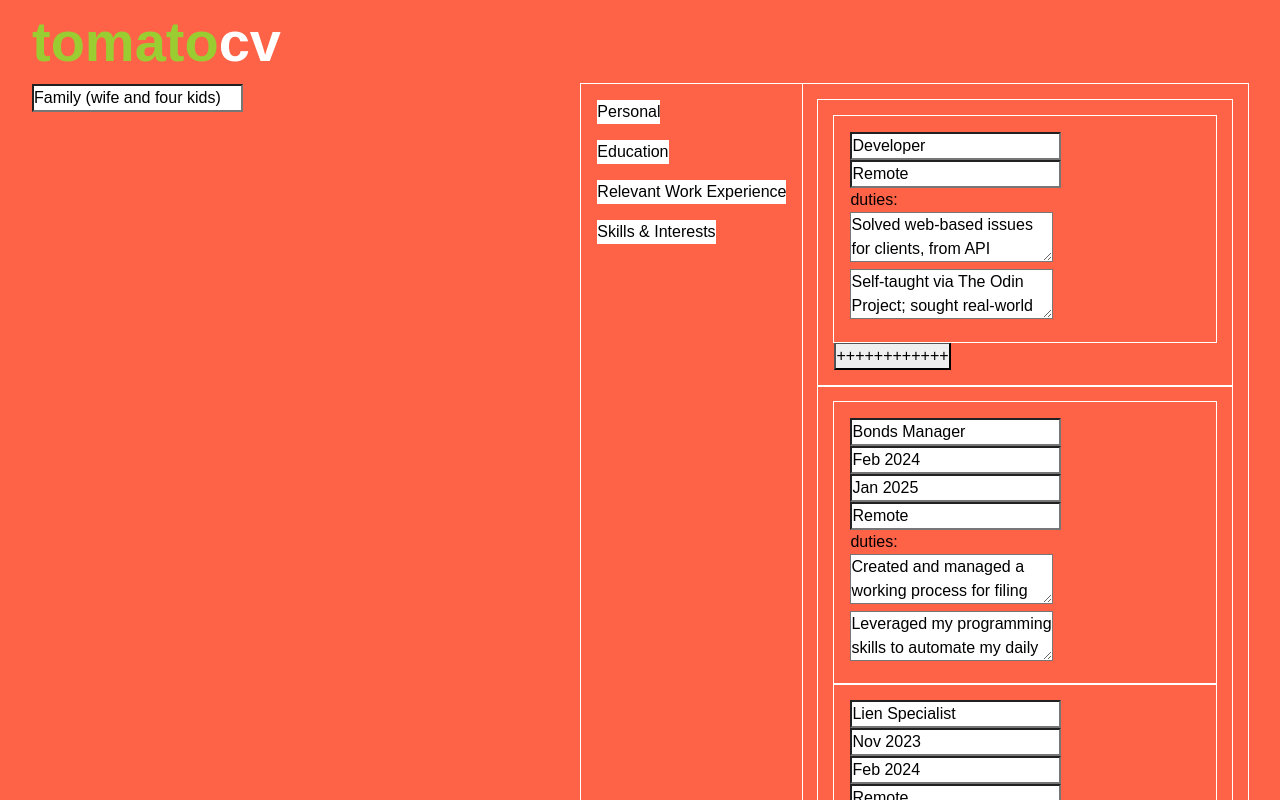
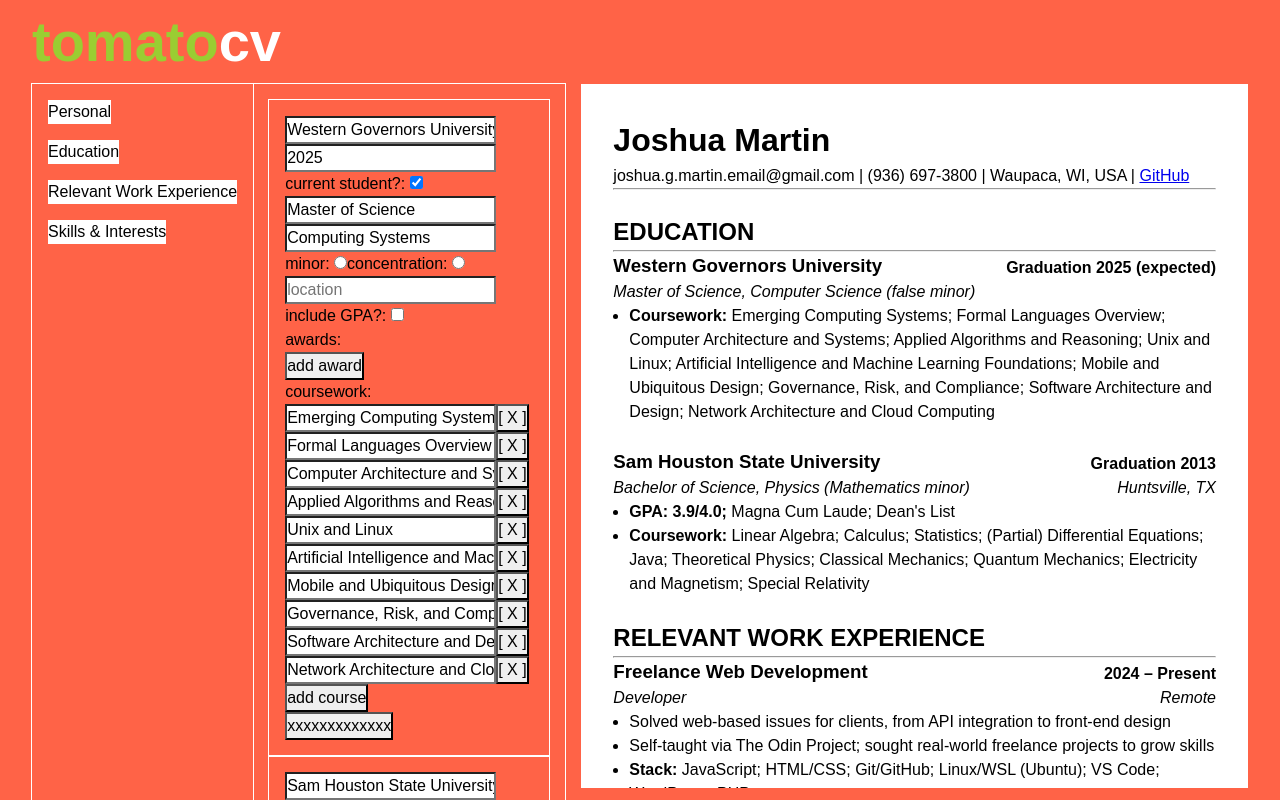
Before and after one commit to joshuaGmartin/cv-app, a React (Vite) app: page / in a window 1280 px wide. Shown: the top 800 px of the page. Built offline with nearby package versions, Linux system fonts and the light colour scheme.

Commit message:
Implement dataHandle components for personal/ed inputs.
Need fix a few minor bugs, then move to refactoring WorkEx inputs.

```diff
--- a/src/App.jsx
+++ b/src/App.jsx
@@ -12,119 +12,6 @@ function App() {
 
   return (
     <>
-      {/* test */}
-      {/* <GetDataInput
-        // e={null}
-        userData={userData}
-        setUserData={setUserData}
-        level_0_key={"personal"}
-        level_1_key={"fullname"}
-        level_1_id={null}
-        level_2_key={null}
-        level_2_id={null}
-        listIndexToChange={null}
-      /> */}
-      {/* <GetDataInput
-        // e={null}
-        userData={userData}
-        setUserData={setUserData}
-        level_0_key={"education"}
-        level_1_key={"minorOrSpec"}
-        level_1_id={userData.education[0].id}
-        level_2_key={null}
-        level_2_id={null}
-        listIndexToChange={null}
-      /> */}
-      {/* <GetDataInput
-        // e={null}
-        userData={userData}
-        setUserData={setUserData}
-        level_0_key={"education"}
-        level_1_key={"minor"}
-        level_1_id={userData.education[0].id}
-        level_2_key={null}
-        level_2_id={null}
-        listIndexToChange={null}
-      /> */}
-      {/* <GetDataInput
-        // e={null}
-        userData={userData}
-        setUserData={setUserData}
-        level_0_key={"education"}
-        level_1_key={"concentration"}
-        level_1_id={userData.education[0].id}
-        level_2_key={null}
-        level_2_id={null}
-        listIndexToChange={null}
-      /> */}
-      {/* <GetDataInput
-        // e={null}
-        userData={userData}
-        setUserData={setUserData}
-        level_0_key={"education"}
-        level_1_key={"includeGPA"}
-        level_1_id={userData.education[0].id}
-        level_2_key={null}
-        level_2_id={null}
-        listIndexToChange={null}
-      /> */}
-      {/* <GetDataInput
-        // e={null}
-        userData={userData}
-        setUserData={setUserData}
-        level_0_key={"education"}
-        level_1_key={"coursework"}
-        level_1_id={userData.education[0].id}
-        level_2_key={null}
-        level_2_id={null}
-        listIndexToChange={0}
-      /> */}
-      {/* <GetDataInput
-        // e={null}
-        userData={userData}
-        setUserData={setUserData}
-        level_0_key={"workExperience"}
-        level_1_key={"employer"}
-        level_1_id={userData.workExperience[0].id}
-        level_2_key={null}
-        level_2_id={null}
-        listIndexToChange={null}
-      /> */}
-      {/* <GetDataInput
-        // e={null}
-        userData={userData}
-        setUserData={setUserData}
-        level_0_key={"workExperience"}
-        level_1_key={"jobsInfo"}
-        level_1_id={userData.workExperience[0].id}
-        level_2_key={"duties"}
-        level_2_id={userData.workExperience[0].jobsInfo[0].id}
-        listIndexToChange={0}
-      /> */}
-      {/* <GetDataInput
-        // e={null}
-        userData={userData}
-        setUserData={setUserData}
-        level_0_key={"workExperience"}
-        level_1_key={"jobsInfo"}
-        level_1_id={userData.workExperience[0].id}
-        level_2_key={"location"}
-        level_2_id={userData.workExperience[0].jobsInfo[0].id}
-        listIndexToChange={null}
-      /> */}
-      <GetDataInput
-        // e={null}
-        userData={userData}
-        setUserData={setUserData}
-        level_0_key={"skillsAndInt"}
-        level_1_key={"interests"}
-        level_1_id={null}
-        level_2_key={null}
-        level_2_id={null}
-        listIndexToChange={0}
-      />
-      {/* end of test */}
-
       <InfoInput
         userData={userData}
         setUserData={setUserData}
--- a/src/components/InfoInput.jsx
+++ b/src/components/InfoInput.jsx
@@ -47,17 +47,17 @@ export default function InfoInput({ userData, setUserData, resetData }) {
           //   resetData={resetData}
           // />
 
-          // <InfoInput_Education
+          <InfoInput_Education
+            userData={userData}
+            setUserData={setUserData}
+            resetData={resetData}
+          />
+
+          // <InfoInput_WorkExp
           //   userData={userData}
           //   setUserData={setUserData}
           //   resetData={resetData}
           // />
-
-          <InfoInput_WorkExp
-            userData={userData}
-            setUserData={setUserData}
-            resetData={resetData}
-          />
 
           // <InfoInput_SkillsAndInt
           //   userData={userData}
--- a/src/components/InfoInput_Education.jsx
+++ b/src/components/InfoInput_Education.jsx
@@ -1,4 +1,5 @@
-import * as componentBuilder from "../modules/componentBuilder.jsx";
+import { GetDataInput, GetDataButton } from "../modules/componentBuilder.jsx";
+import * as componentBuilder from "../modules/componentBuilder.jsx"; // delete later
 import { FocusHandler } from "../modules/Helper.jsx";
 
 export default function InfoInput_Education({
@@ -19,9 +20,11 @@ export default function InfoInput_Education({
               setUserData,
               setFocusElementInfo
             )}
+
             <button
               className="delete-education-button"
               onClick={() =>
+                // add to dataHandler
                 setUserData({
                   ...userData,
                   education: userData.education.filter(
@@ -69,69 +72,72 @@ function getEducationInputs(
 function getEducationInputs_topLines(thisEd, userData, setUserData) {
   return (
     <div className="education-top-lines-inputs">
-      {componentBuilder.getTextInput(
-        thisEd,
-        "school",
-        userData,
-        setUserData,
-        thisEd.id + "-school-input"
-      )}
+      <GetDataInput
+        userData={userData}
+        setUserData={setUserData}
+        level_0_key={"education"}
+        level_1_key={"school"}
+        level_1_id={thisEd.id}
+      />
 
       <div className="grad-year-line">
-        {componentBuilder.getTextInput(
-          thisEd,
-          "gradYear",
-          userData,
-          setUserData,
-          thisEd.id + "-gradYear-input"
-        )}
-        {componentBuilder.getCheckBoxInput(
-          thisEd,
-          "currentStudent",
-          userData,
-          setUserData,
-          thisEd.id + "-currentStudent-input"
-        )}
+        <GetDataInput
+          userData={userData}
+          setUserData={setUserData}
+          level_0_key={"education"}
+          level_1_key={"gradYear"}
+          level_1_id={thisEd.id}
+        />
+        <GetDataInput
+          userData={userData}
+          setUserData={setUserData}
+          level_0_key={"education"}
+          level_1_key={"currentStudent"}
+          level_1_id={thisEd.id}
+        />
       </div>
 
-      {componentBuilder.getTextInput(
-        thisEd,
-        "location",
-        userData,
-        setUserData,
-        thisEd.id + "-location-input"
-      )}
-      {componentBuilder.getTextInput(
-        thisEd,
-        "degree",
-        userData,
-        setUserData,
-        thisEd.id + "-degree-input"
-      )}
+      <div className="degree-line">
+        <GetDataInput
+          userData={userData}
+          setUserData={setUserData}
+          level_0_key={"education"}
+          level_1_key={"degree"}
+          level_1_id={thisEd.id}
+        />
 
-      <div className="minOrSpec-line">
-        {componentBuilder.getTextInput(
-          thisEd,
-          "minorOrSpec",
-          userData,
-          setUserData,
-          thisEd.id + "-minorOrSpec-input"
-        )}
-        {componentBuilder.getRadioInput(
-          thisEd,
-          "minor",
-          userData,
-          setUserData,
-          thisEd.id + "-minor-input"
-        )}{" "}
-        {componentBuilder.getRadioInput(
-          thisEd,
-          "concentration",
-          userData,
-          setUserData,
-          thisEd.id + "-concentration-input"
-        )}
+        <div className="minor-or-conc-line">
+          <GetDataInput
+            userData={userData}
+            setUserData={setUserData}
+            level_0_key={"education"}
+            level_1_key={"minorOrConc"}
+            level_1_id={thisEd.id}
+          />
+          <GetDataInput
+            userData={userData}
+            setUserData={setUserData}
+            level_0_key={"education"}
+            level_1_key={"minor"}
+            level_1_id={thisEd.id}
+          />
+          <GetDataInput
+            userData={userData}
+            setUserData={setUserData}
+            level_0_key={"education"}
+            level_1_key={"concentration"}
+            level_1_id={thisEd.id}
+          />
+        </div>
       </div>
+
+      <GetDataInput
+        userData={userData}
+        setUserData={setUserData}
+        level_0_key={"education"}
+        level_1_key={"location"}
+        level_1_id={thisEd.id}
+      />
     </div>
   );
 }
@@ -149,16 +155,32 @@ function getEducationInputs_listInputs(
         thisEd,
         userData,
         setUserData,
-        "award",
+        "awards",
         setFocusElementInfo
       )}
       {getEducationInputs_listItemInput(
         thisEd,
         userData,
         setUserData,
+        "coursework",
+        setFocusElementInfo
+      )}
+
+      {/* OLD */}
+      {/* {OLD_getEducationInputs_listItemInput(
+        thisEd,
+        userData,
+        setUserData,
+        "award",
+        setFocusElementInfo
+      )} */}
+      {/* {OLD_getEducationInputs_listItemInput(
+        thisEd,
+        userData,
+        setUserData,
         "course",
         setFocusElementInfo
-      )}
+      )} */}
     </div>
   );
 }
@@ -166,36 +188,98 @@ function getEducationInputs_listInputs(
 function getEducationInputs_gpaInputs(thisEd, userData, setUserData) {
   return (
     <div className="gpa-inputs">
-      {componentBuilder.getCheckBoxInput(
-        thisEd,
-        "gpa",
-        userData,
-        setUserData,
-        thisEd.id + "-includeGPA-input"
-      )}
-      {thisEd.gpa || thisEd.gpa === ""
-        ? componentBuilder.getTextInput(
-            thisEd,
-            "gpa",
-            userData,
-            setUserData,
-            thisEd.id + "-gpa-input"
-          )
-        : null}
-      {thisEd.gpa || thisEd.gpa === ""
-        ? componentBuilder.getTextInput(
-            thisEd,
-            "gpaScale",
-            userData,
-            setUserData,
-            thisEd.id + "-gpaScale-input"
-          )
-        : null}
+      <GetDataInput
+        userData={userData}
+        setUserData={setUserData}
+        level_0_key={"education"}
+        level_1_key={"includeGPA"}
+        level_1_id={thisEd.id}
+      />
+
+      {thisEd.gpa || thisEd.gpa === "" ? (
+        <>
+          <GetDataInput
+            userData={userData}
+            setUserData={setUserData}
+            level_0_key={"education"}
+            level_1_key={"gpa"}
+            level_1_id={thisEd.id}
+          />
+          <GetDataInput
+            userData={userData}
+            setUserData={setUserData}
+            level_0_key={"education"}
+            level_1_key={"gpaScale"}
+            level_1_id={thisEd.id}
+          />
+        </>
+      ) : null}
+    </div>
+  );
+}
+function getEducationInputs_listItemInput(
+  thisEd,
+  userData,
+  setUserData,
+  level_1_key,
+  setFocusElementInfo
+) {
+  let placeholder;
+
+  switch (level_1_key) {
+    case "awards":
+      placeholder = "award";
+      break;
+    case "coursework":
+      placeholder = "course";
+      break;
+  }
+
+  return (
+    <div className="education-input-list-input-section">
+      {level_1_key + ": "}
+      <div className="list-item-inputs">
+        {thisEd[level_1_key].map((listItem, index) => {
+          return (
+            <div
+              key={`${level_1_key}[${index}]-${thisEd.id}`}
+              className="list-input-and-del-btn"
+            >
+              <GetDataInput
+                userData={userData}
+                setUserData={setUserData}
+                level_0_key={"education"}
+                level_1_key={level_1_key}
+                level_1_id={thisEd.id}
+                listIndexToChange={index}
+              />
+              <GetDataButton
+                btnType="delete"
+                userData={userData}
+                setUserData={setUserData}
+                level_0_key={"education"}
+                level_1_key={level_1_key}
+                level_1_id={thisEd.id}
+                listIndexToChange={index}
+              />
+            </div>
+          );
+        })}
+      </div>
+      <GetDataButton
+        btnType="add"
+        userData={userData}
+        setUserData={setUserData}
+        level_0_key={"education"}
+        level_1_key={level_1_key}
+        level_1_id={thisEd.id}
+      />
     </div>
   );
 }
 
-function getEducationInputs_listItemInput(
+// delete later
+function OLD_getEducationInputs_listItemInput(
   thisEd,
   userData,
   setUserData,
--- a/src/components/ResumePortion_Education.jsx
+++ b/src/components/ResumePortion_Education.jsx
@@ -20,7 +20,7 @@ export default function ResumePortion_Education({ userData }) {
             <div className="education-second-line">
               <i>
                 {thisEd.degree}, {thisEd.major}
-                {getMinorOrSpecLine(thisEd)}
+                {getminorOrConcLine(thisEd)}
               </i>
               <i>{thisEd.location}</i>
             </div>
@@ -32,7 +32,7 @@ export default function ResumePortion_Education({ userData }) {
   );
 }
 
-function getMinorOrSpecLine(thisEd) {
+function getminorOrConcLine(thisEd) {
   if (thisEd.minor === "" || thisEd.concentration === "") {
     return null;
   } else {
--- a/src/modules/componentBuilder.jsx
+++ b/src/modules/componentBuilder.jsx
@@ -1,7 +1,35 @@
 import { changeData } from "./dataHandler.js";
 
+/*
+templates:
+
+<GetDataInput
+  userData={userData}
+  setUserData={setUserData}
+  level_0_key={""}
+  level_1_key={""}
+  level_1_id={""}
+  level_2_key={""}
+  level_2_id={""}
+  listIndexToChange={""}
+/>
+
+<GetDataButton
+  btnType=""
+  userData={userData}
+  setUserData={setUserData}
+  level_0_key={""}
+  level_1_key={""}
+  level_1_id={""}
+  level_2_key={""}
+  level_2_id={""}
+  listIndexToChange={""}
+/>
+
+*/
+
 // =======================================================================================
-// main function
+// main functions
 // =======================================================================================
 export function GetDataInput({
   e = null,
@@ -15,7 +43,6 @@ export function GetDataInput({
   listIndexToChange = null,
 }) {
   const args = {
-    e,
     userData,
     setUserData,
     level_0_key,
@@ -43,18 +70,52 @@ export function GetDataInput({
   }
 }
 
+export function GetDataButton({
+  btnType = null,
+  userData = null,
+  setUserData = null,
+  level_0_key = null,
+  level_1_key = null,
+  level_1_id = null,
+  level_2_key = null,
+  level_2_id = null,
+  listIndexToChange = null,
+}) {
+  const args = {
+    btnType,
+    userData,
+    setUserData,
+    level_0_key,
+    level_1_key,
+    level_1_id,
+    level_2_key,
+    level_2_id,
+    listIndexToChange,
+  };
+
+  switch (btnType) {
+    case "delete":
+      return getDeleteButton(args);
+    case "add":
+      return getAddButton(args);
+    default:
+      console.error("Button type doesn't not exist");
+      return;
+  }
+}
+
 // =======================================================================================
 // secondary functions
 // =======================================================================================
+
+// ====================== inputs ======================
 
 function getPersonalInput(args) {
   return get_level_0_textInput(args);
 }
 
 function getEducationInput(args) {
-  const thisEd = args.userData.education.find(
-    (thisEdMap) => thisEdMap.id === args.level_1_id
-  );
+  const thisEd = get_this_level_1(args);
 
   // qualifiers
   const checkboxKeys = ["currentStudent", "includeGPA"];
@@ -107,6 +168,40 @@ function getSkillsAndIntInput(args) {
   return get_level_0_listInput(args);
 }
 
+// ====================== buttons ======================
+
+function getDeleteButton(args) {
+  return (
+    <button
+      className={`delete-${args.level_1_key}-button`}
+      onClick={() => changeData(args)} // focus handle here?
+    >
+      {"[ X ]"}
+    </button>
+  );
+}
+
+function getAddButton(args) {
+  let buttonText = args.level_1_key;
+  switch (args.level_1_key) {
+    case "awards":
+      buttonText = "award";
+      break;
+    case "coursework":
+      buttonText = "course";
+      break;
+  }
+
+  return (
+    <button
+      className={`delete-${args.level_1_key}-button`}
+      onClick={() => changeData(args)} // focus handle here?
+    >
+      {"add " + buttonText}
+    </button>
+  );
+}
+
 // =======================================================================================
 // helper functions
 // =======================================================================================
@@ -119,12 +214,16 @@ export function getTextInput(args) {
 // ====================== level 0 ======================
 
 function get_level_0_textInput(args) {
+  let inputValue = args.userData[args.level_0_key][args.level_1_key];
+
+  // handle special
+  if (args.level_1_key === "portfolioLink") inputValue = inputValue.slice(8);
+
   return (
-    <div>
     <input
       type="text"
       placeholder={args.level_1_key}
-        value={args.userData[args.level_0_key][args.level_1_key]}
+      value={inputValue}
       onChange={(e) =>
         changeData({
           ...args,
@@ -132,7 +231,6 @@ function get_level_0_textInput(args) {
         })
       }
     />
-    </div>
   );
 }
 
@@ -150,7 +248,6 @@ function get_level_0_listInput(args) {
   }
 
   return (
-    <div>
     <input
       type="text"
       placeholder={placeholder}
@@ -166,7 +263,6 @@ function get_level_0_listInput(args) {
         })
       }
     />
-    </div>
   );
 }
 
@@ -181,7 +277,7 @@ function get_level_1_textInput(args, this_level_1) {
   switch (args.level_0_key) {
     case "education":
       switch (args.level_1_key) {
-        case "minorOrSpec":
+        case "minorOrConc":
           temp_level_1_key = "minor"; // auto assign key to minor and then check for concentration
           if (!this_level_1.minor) {
             temp_level_1_key = "concentration";
@@ -189,10 +285,6 @@ function get_level_1_textInput(args, this_level_1) {
           inputValue = this_level_1[temp_level_1_key];
           break;
 
-        case "gpa":
-        case "gpaScale":
-          if (inputValue === true) inputValue = "";
-          break;
         default:
           inputValue = this_level_1[args.level_1_key];
       }
@@ -235,7 +327,6 @@ function get_level_1_textInput(args, this_level_1) {
   }
 
   return (
-    <div>
     <input
       type="text"
       placeholder={placeholder}
@@ -247,7 +338,6 @@ function get_level_1_textInput(args, this_level_1) {
         })
       }
     />
-    </div>
   );
 }
 
@@ -265,7 +355,6 @@ function get_level_1_radioInput(args, this_level_1) {
   if (!name) console.error("Radio inputs must have name");
 
   return (
-    <div>
     <label htmlFor={this_level_1.id + "-" + args.level_1_key}>
       {args.level_1_key + ": "}
       <input
@@ -281,7 +370,6 @@ function get_level_1_radioInput(args, this_level_1) {
         }
       />
     </label>
-    </div>
   );
 }
 
@@ -302,7 +390,6 @@ function get_level_1_checkboxInput(args, this_level_1) {
   }
 
   return (
-    <div>
     <label htmlFor={this_level_1.id + "-" + args.level_1_key}>
       {label + "?: "}
       <input
@@ -317,13 +404,11 @@ function get_level_1_checkboxInput(args, this_level_1) {
         }
       />
     </label>
-    </div>
   );
 }
 
 function get_level_1_listItemInput(args, this_level_1) {
   return (
-    <div>
     <input
       type="text"
       placeholder={args.level_1_key}
@@ -335,19 +420,15 @@ function get_level_1_listItemInput(args, this_level_1) {
         })
       }
     />
-    </div>
   );
 }
 
 // ====================== level 2 ======================
 
 function get_level_2_textInput(args, this_level_1) {
-  const this_level_2 = this_level_1[args.level_1_key].find(
-    (this_level_2_map) => this_level_2_map.id === args.level_2_id
-  );
+  const this_level_2 = get_this_level_2(args, this_level_1);
 
   return (
-    <div>
     <input
       type="text"
       placeholder={args.level_2_key}
@@ -359,17 +440,13 @@ function get_level_2_textInput(args, this_level_1) {
         })
       }
     />
-    </div>
   );
 }
 
 function get_level_2_listItemInput(args, this_level_1) {
-  const this_level_2 = this_level_1[args.level_1_key].find(
-    (this_level_2_map) => this_level_2_map.id === args.level_2_id
-  );
+  const this_level_2 = get_this_level_2(args, this_level_1);
 
   return (
-    <div>
     <textarea
       type="text"
       placeholder={args.level_2_key}
@@ -381,7 +458,20 @@ function get_level_2_listItemInput(args, this_level_1) {
         })
       }
     />
-    </div>
+  );
+}
+
+// ====================== util ======================
+
+function get_this_level_1(args) {
+  return args.userData.education.find(
+    (this_level_1_map) => this_level_1_map.id === args.level_1_id
+  );
+}
+
+function get_this_level_2(args, this_level_1) {
+  return this_level_1[args.level_1_key].find(
+    (this_level_2_map) => this_level_2_map.id === args.level_2_id
   );
 }
 
--- a/src/modules/dataHandler.js
+++ b/src/modules/dataHandler.js
@@ -1,45 +1,24 @@
+import { resetData } from "./userData";
+
+// =======================================================================================
+// main function
+// =======================================================================================
+
 /*
-parameter template:
-
-onChange={(e) =>
-  changeData({
-    e: e,
-    userData: userData,
-    setUserData: setUserData,
-    level_0_key: null,
-    level_1_key: null,
-    level_1_id: null,
-    level_2_key: null,
-    level_2_id: null,
-    listIndexToChange: null,
-  })
-}
-
-*/
-
-export function changeData({
-  e = null,
-  userData = null,
-  setUserData = null,
-  level_0_key = null,
-  level_1_key = null,
-  level_1_id = null,
-  level_2_key = null,
-  level_2_id = null,
-  listIndexToChange = null,
-}) {
-  const args = {
-    e,
+expects:
+args = {
   userData,
   setUserData,
   level_0_key,
+  level_1_key,
   level_1_id,
-    level_1_key,
+  level_2_key,
   level_2_id,
-    level_2_key,
   listIndexToChange,
   };
+  */
 
+export function changeData(args) {
   switch (args.level_0_key) {
     case "personal":
       return changePersonalData(args);
@@ -50,10 +29,16 @@ export function changeData({
     case "skillsAndInt":
       return changeSkillsAndIntData(args);
     default:
-      console.error(args.level_0_key + "does not exist");
+      console.error(
+        args.level_0_key + " does not exist in data base as top level key"
+      );
       return;
   }
 }
+
+// =======================================================================================
+// secondary function
+// =======================================================================================
 
 function changePersonalData(args) {
   change_level_0_textData(args);
@@ -164,7 +149,7 @@ function change_level_1_textData(args) {
   switch (args.level_0_key) {
     case "education":
       switch (args.level_1_key) {
-        case "minorOrSpec":
+        case "minorOrConc":
           args.level_1_key = "minor"; // auto assign key to minor and then check for concentration
           if (!thisEd.minor) {
             args.level_1_key = "concentration";
@@ -254,6 +239,47 @@ function change_level_1_booleanData(args) {
 }
 
 function change_level_1_listData(args) {
+  // handle delete
+  if (args.btnType === "delete") {
+    args.setUserData({
+      ...args.userData,
+      [args.level_0_key]: args.userData[args.level_0_key].map((level_1_map) => {
+        if (level_1_map.id === args.level_1_id) {
+          return {
+            ...level_1_map,
+            [args.level_1_key]: level_1_map[args.level_1_key].filter(
+              (_, filterIndex) => args.listIndexToChange !== filterIndex
+            ),
+          };
+        } else return level_1_map;
+      }),
+    });
+
+    return;
+  }
+
+  // handle add
+  else if (args.btnType === "add") {
+    args.setUserData({
+      ...args.userData,
+      [args.level_0_key]: args.userData[args.level_0_key].map((level_1_map) => {
+        if (level_1_map.id === args.level_1_id) {
+          return {
+            ...level_1_map,
+            [args.level_1_key]: [
+              ...level_1_map[args.level_1_key],
+              resetData[args.level_0_key][0][args.level_1_key],
+            ],
+          };
+        } else return level_1_map;
+      }),
+    });
+
+    return;
+  }
+
+  //handle all other
+  else {
     args.setUserData({
       ...args.userData,
       [args.level_0_key]: args.userData[args.level_0_key].map((level_1_map) => {
@@ -271,6 +297,9 @@ function change_level_1_listData(args) {
         } else return level_1_map;
       }),
     });
+
+    return;
+  }
 }
 
 // ====================== level 2 ======================
```
Also changed, not shown: src/components/InfoInput_Personal.jsx (+8 -43 lines), 1 other file (tests, documents, lock files or other folders). Lines whose indentation alone changed are shown as unchanged.
